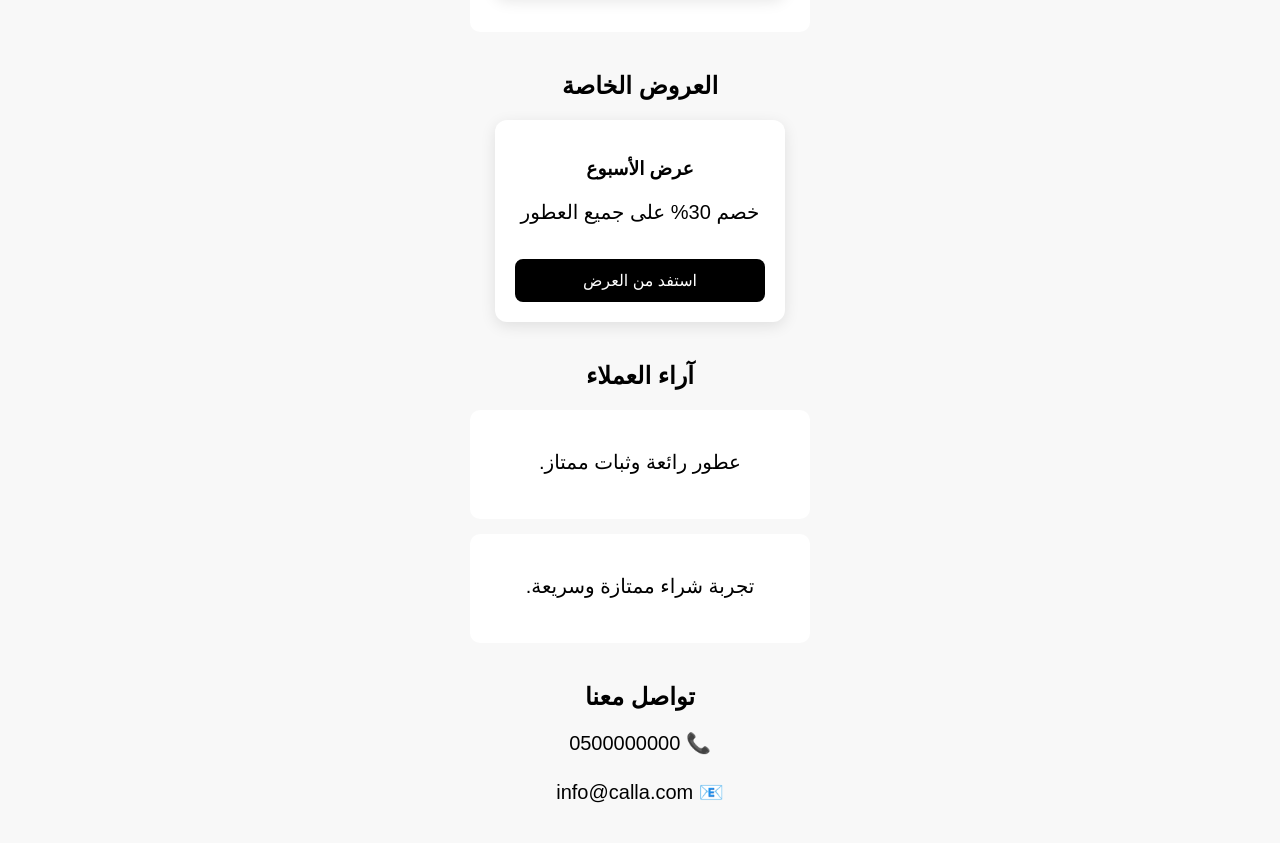
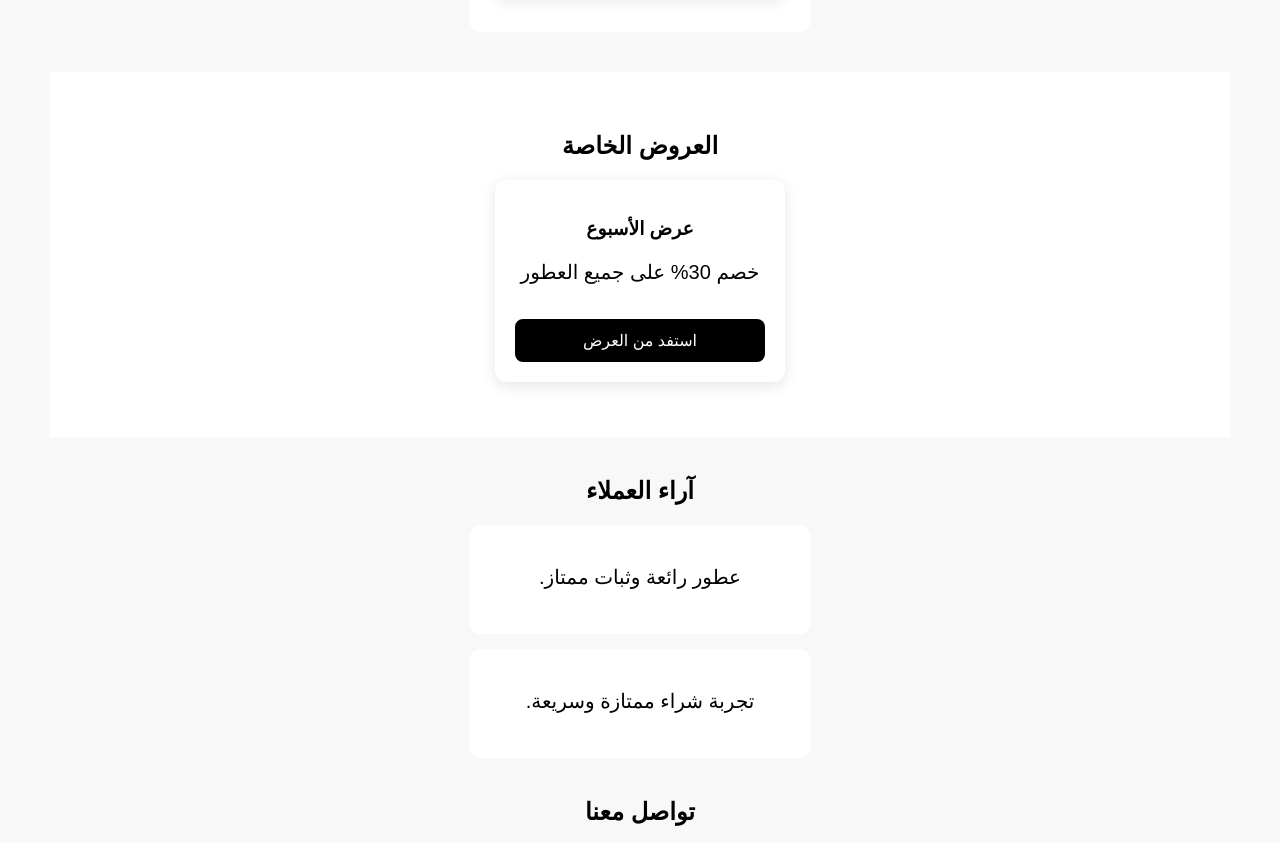
Before and after one commit to nwrh63013/calla-theme, a plain HTML site: page index.html in a window 1280 px wide. Shown: the part 3102-3945 px from the top of the page. Drawn offline with Linux system fonts and the light colour scheme.

Commit message:
Update style.css

```diff
--- a/style.css
+++ b/style.css
@@ -176,3 +176,12 @@ button:hover {
    font-size: 22px;
    margin-bottom: 25px;
 }
+.offers {
+   background: #fff;
+   padding: 40px 20px;
+   margin: 40px 0;
+}
+
+.offers h2 {
+   margin-bottom: 20px;
+}
```
